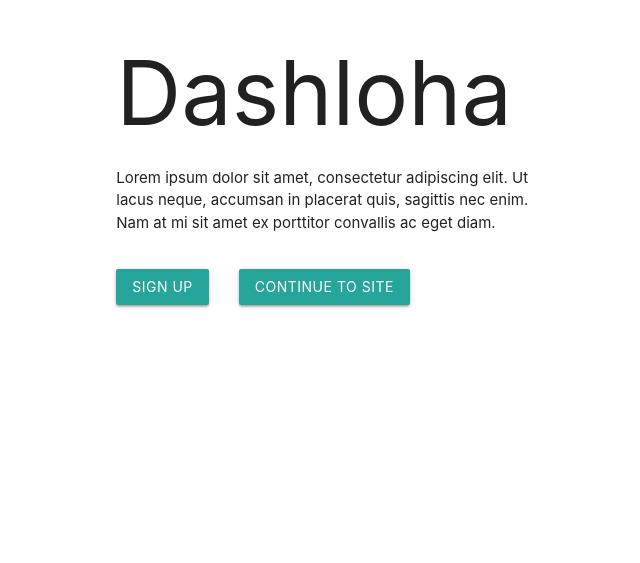
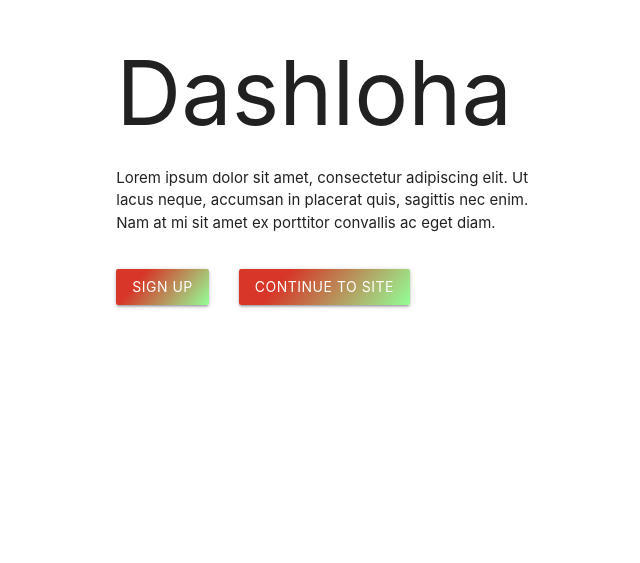
Before and after one commit to HACC2019/team-s, a Vue app in the folder hacc/: page / in a window 1280 px wide. Shown: the part 237-800 px from the top of the page, without its empty margins (87-727 px from the left). Built offline with nearby package versions, Linux system fonts and the light colour scheme.

Commit message:
Semi-Done

```diff
--- a/hacc/src/pages/Landing.vue
+++ b/hacc/src/pages/Landing.vue
@@ -70,6 +70,7 @@ export default {
 
   .Intro-Button {
     margin-right: 2rem;
+    background: linear-gradient(130deg, rgba(215,54,40,1) 26%, rgba(147,255,150,1) 100%);
   }
 
   h1 {
```
